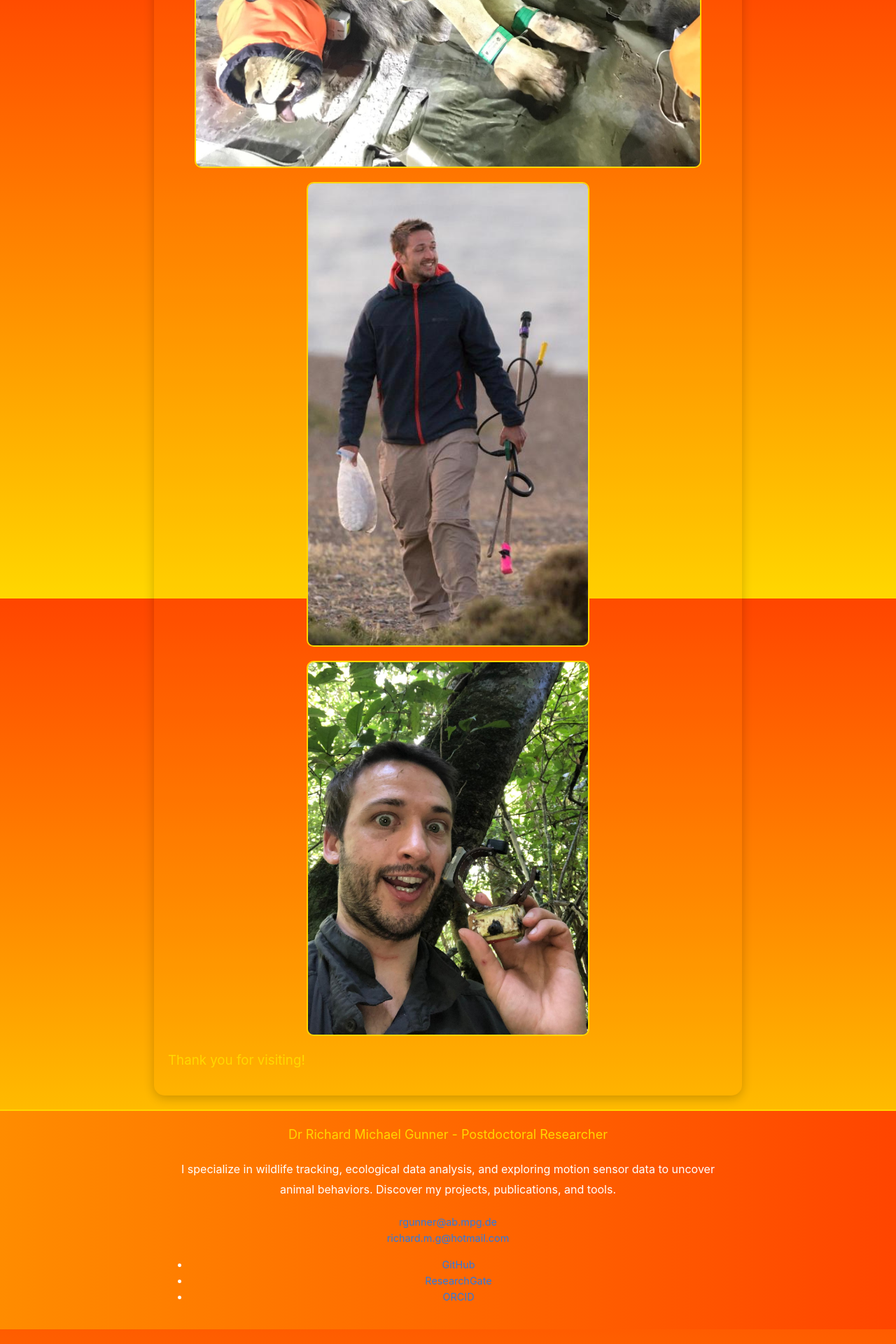
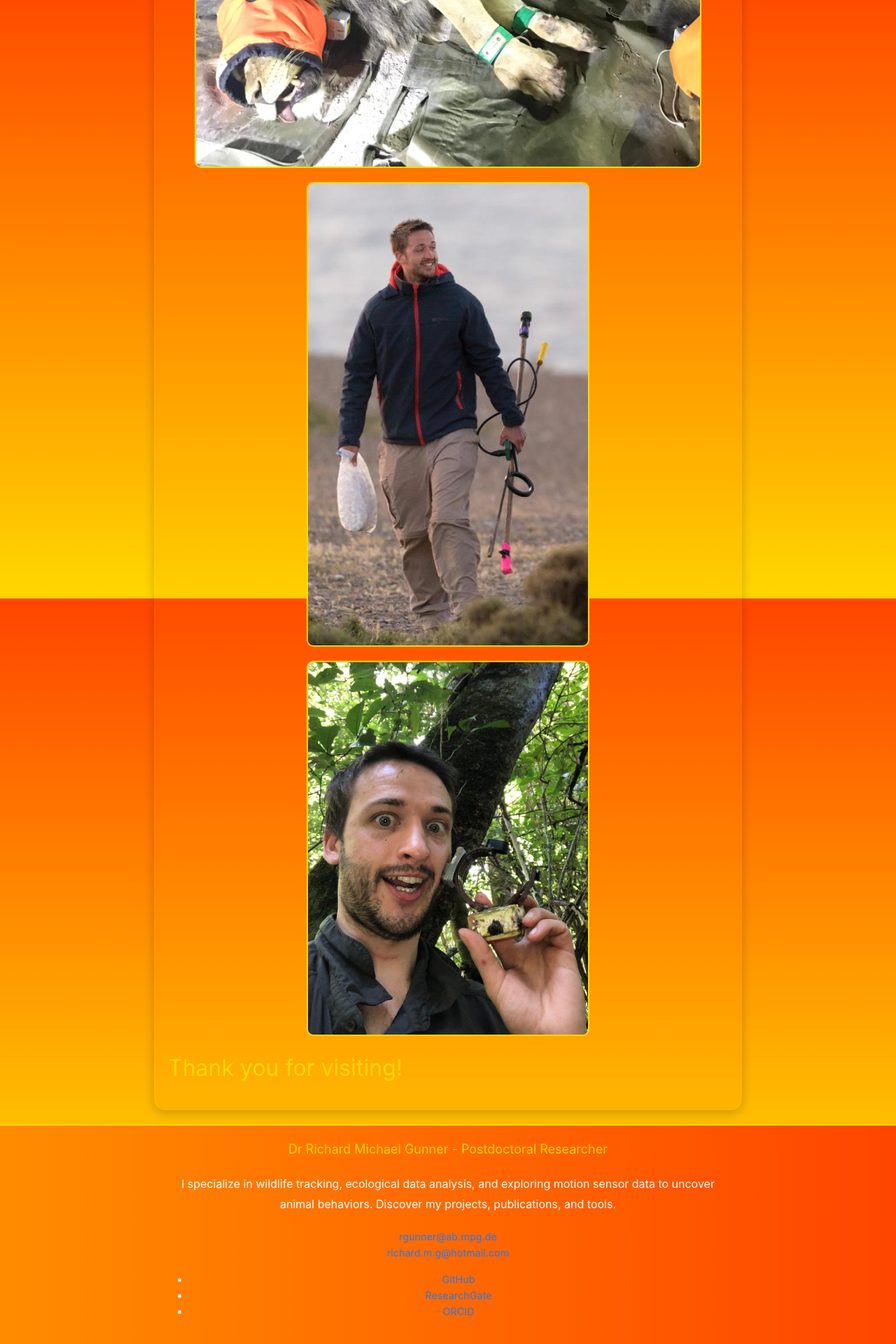
Before and after one commit to Richard6195/my-website, a Jekyll site: the page built from index.md, in a window 1280 px wide. Shown: the part 1845-3765 px from the top of the page at 70% size. Built offline with Jekyll 4.4.1, drawn with Linux system fonts in a browser that asks for light colours; before the commit the page ends 3744 px from its top, so only the background shows below that.

Commit message:
Fix asset paths for subpages

```diff
--- a/index.md
+++ b/index.md
@@ -19,4 +19,4 @@ Feel free to explore:
 ![Alt Text](assets/images/selfieargentina.jpg){: width="50%"}
 ![Alt Text](assets/images/collarselfie.jpg){: width="50%"}
 
-### Thank you for visiting!
+# Thank you for visiting!
```
